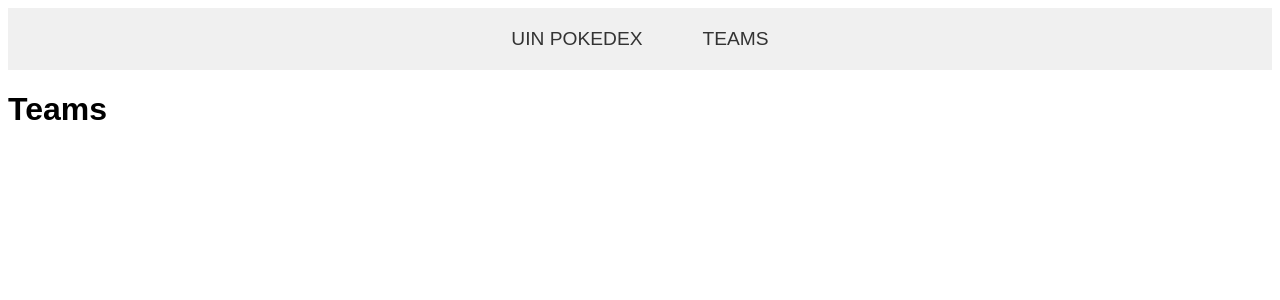
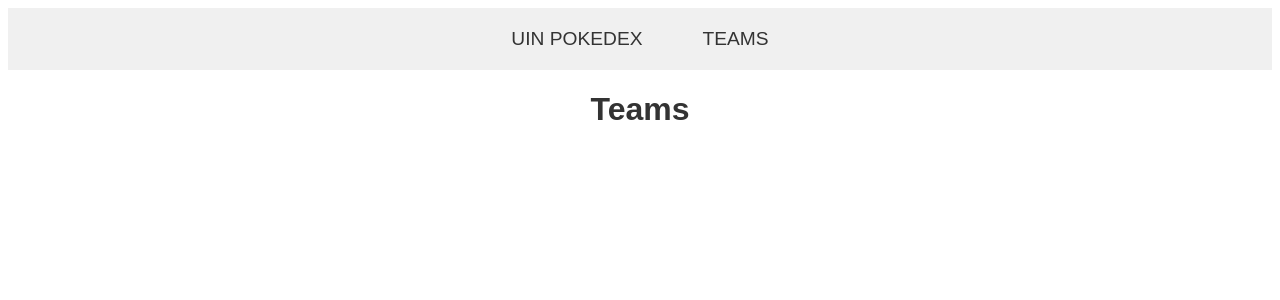
Before and after one commit to MaleneRJohansen/eksamen, a React (Vite) app in the folder FRONTEND/: page /teams in a window 1280 px wide. Shown: the top 300 px of the page. Built offline with nearby package versions, Linux system fonts and the light colour scheme; a web font is replaced by a local one.

Commit message:
Startet style for teams-side

```diff
--- a/FRONTEND/src/components/Teams.jsx
+++ b/FRONTEND/src/components/Teams.jsx
@@ -1,4 +1,5 @@
 import React from 'react'
+import '../styles/teams.scss'
 
 function Teams() {
   return (
--- /dev/null
+++ b/FRONTEND/src/styles/teams.scss
@@ -0,0 +1,5 @@
+h1{
+    color: #333;
+    display: flex;
+    place-content: center;
+}
```
